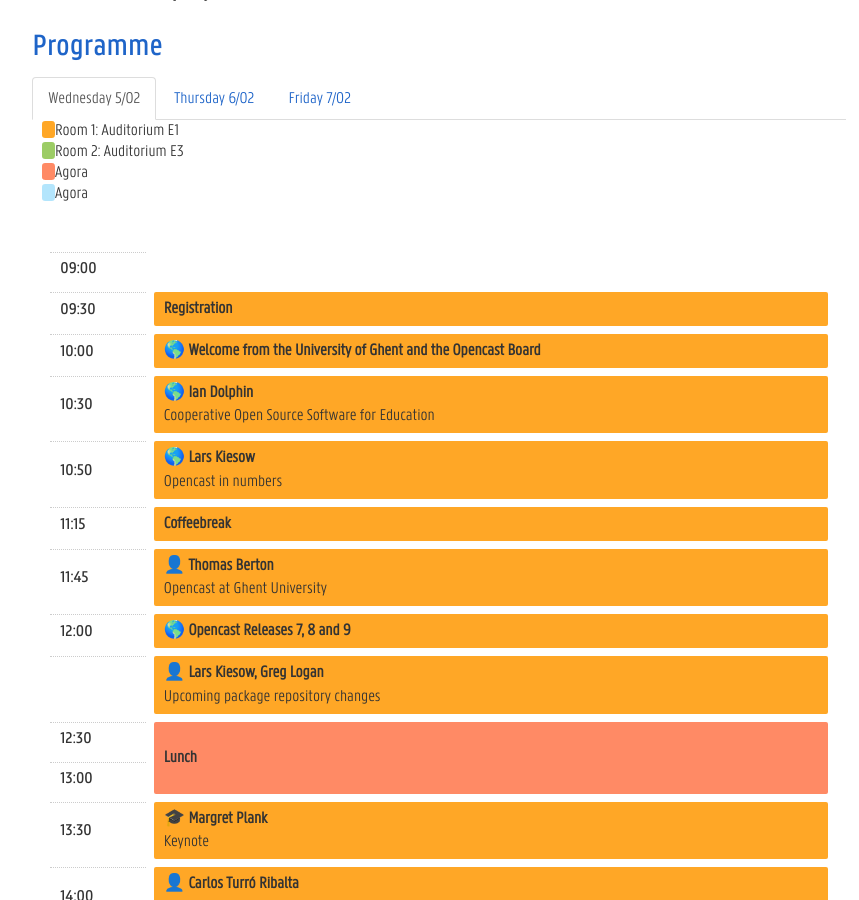
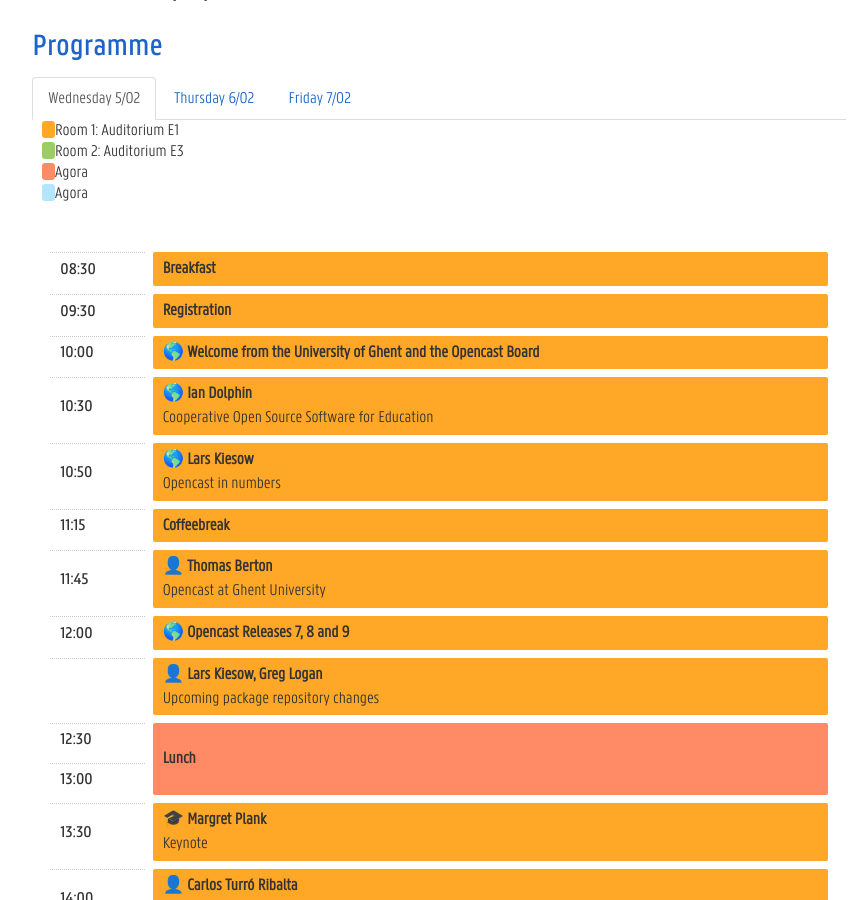
Before and after one commit to mm-dict/oc2020, a Jekyll site: the page built from programme.md, in a window 1280 px wide and 900 px high, scrolled down 838 px. Shown: the whole window, without its empty margins (201-1060 px from the left). Built offline with Jekyll 4.4.1, drawn with Linux system fonts in a browser that asks for light colours; a script that is not in the unit is left out.

Commit message:
added breakfast to schedule

```diff
--- a/programme.md
+++ b/programme.md
@@ -57,8 +57,8 @@ Margret Plank is head of the Competence Centre for Non-Textual Materials at the
 <table>
     <body>
         <tr>
-            <th>09:00</th>
-            <td></td>
+            <th>08:30</th>
+            <td class="track-1">Breakfast</td>
         </tr>
         <tr>
             <th>09:30</th>
@@ -175,6 +175,10 @@ Margret Plank is head of the Competence Centre for Non-Textual Materials at the
 <table>
     <body>
         <tr>
+            <th>08:00</th>
+            <td class="track-1">Breakfast</td>
+        </tr>
+        <tr>
             <th>09:00</th>
             <td class="track-1">🔧 Greg Logan <span>Testing Opencast Clusters-in-a-box: Ansible, Docker, and Opencast</span></td>
             <td rowspan="2" class="track-2">👤 Waldemar Smirnow <span>Workflow Workshop</span></td>
@@ -287,6 +291,10 @@ Margret Plank is head of the Competence Centre for Non-Textual Materials at the
 <table>
     <body>
         <tr>
+            <th>08:00</th>
+            <td class="track-1">Breakfast</td>
+        </tr>
+        <tr>
             <th>09:00</th>
             <td class="track-1">🔧 Greg Logan <span>Opencast Developer Workflow</span></td>
             <td class="track-2" rowspan="2">👤 Matthias Neugebauer<span>Introduction to Encoding Profiles and FFmpeg</span></td>
```
